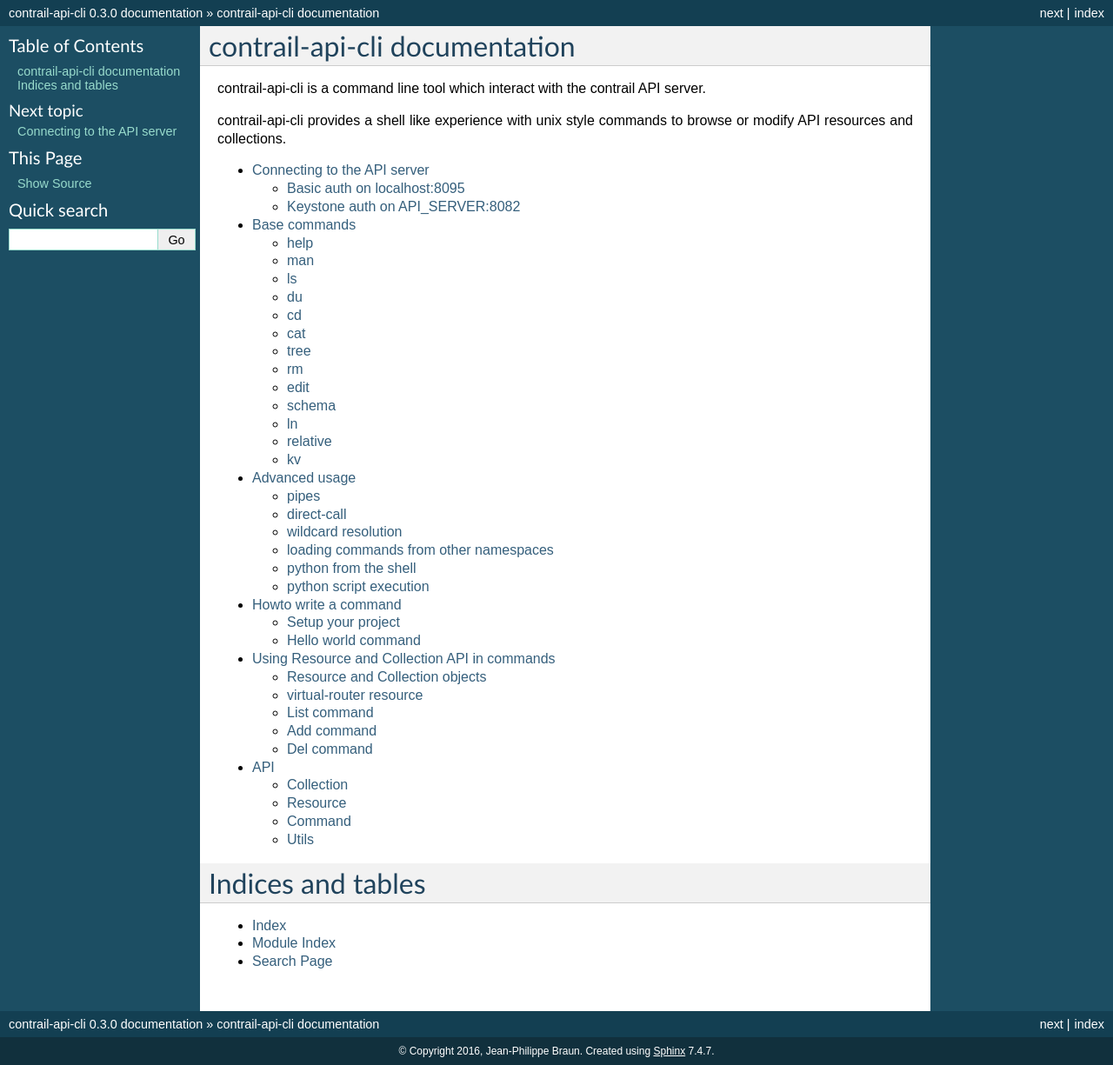
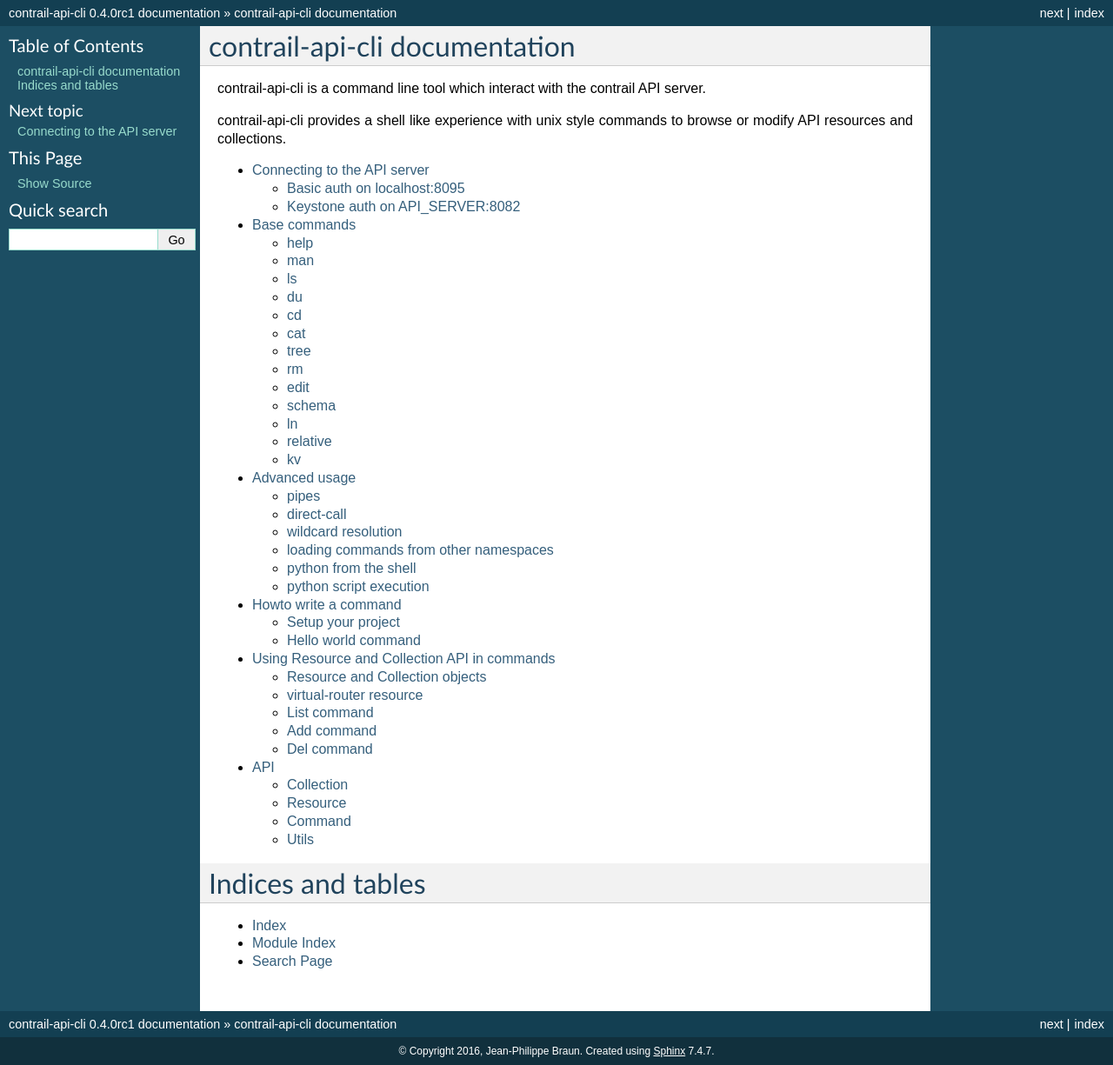
Before and after one commit to eonpatapon/contrail-api-cli, a Sphinx documentation site: the page built from doc/index.rst, in a window 1280 px wide. Shown: the whole page at 87% size. Built offline with Sphinx 7.4.7, drawn with Linux system fonts in a browser that asks for light colours.

Commit message:
Bump to 0.4.0rc1

```diff
--- a/doc/conf.py
+++ b/doc/conf.py
@@ -57,9 +57,9 @@ author = u'Jean-Philippe Braun'
 # built documents.
 #
 # The short X.Y version.
-version = u'0.3'
+version = u'0.4'
 # The full version, including alpha/beta/rc tags.
-release = u'0.3.0'
+release = u'0.4.0rc1'
 
 # The language for content autogenerated by Sphinx. Refer to documentation
 # for a list of supported languages.
--- a/setup.py
+++ b/setup.py
@@ -19,7 +19,7 @@ if sys.version_info[0] == 2:
 
 setup(
     name='contrail-api-cli',
-    version='0.3.0',
+    version='0.4.0rc1',
     description="Simple CLI program to browse Contrail API server",
     long_description=open('README.md').read(),
     author="Jean-Philippe Braun",
```
